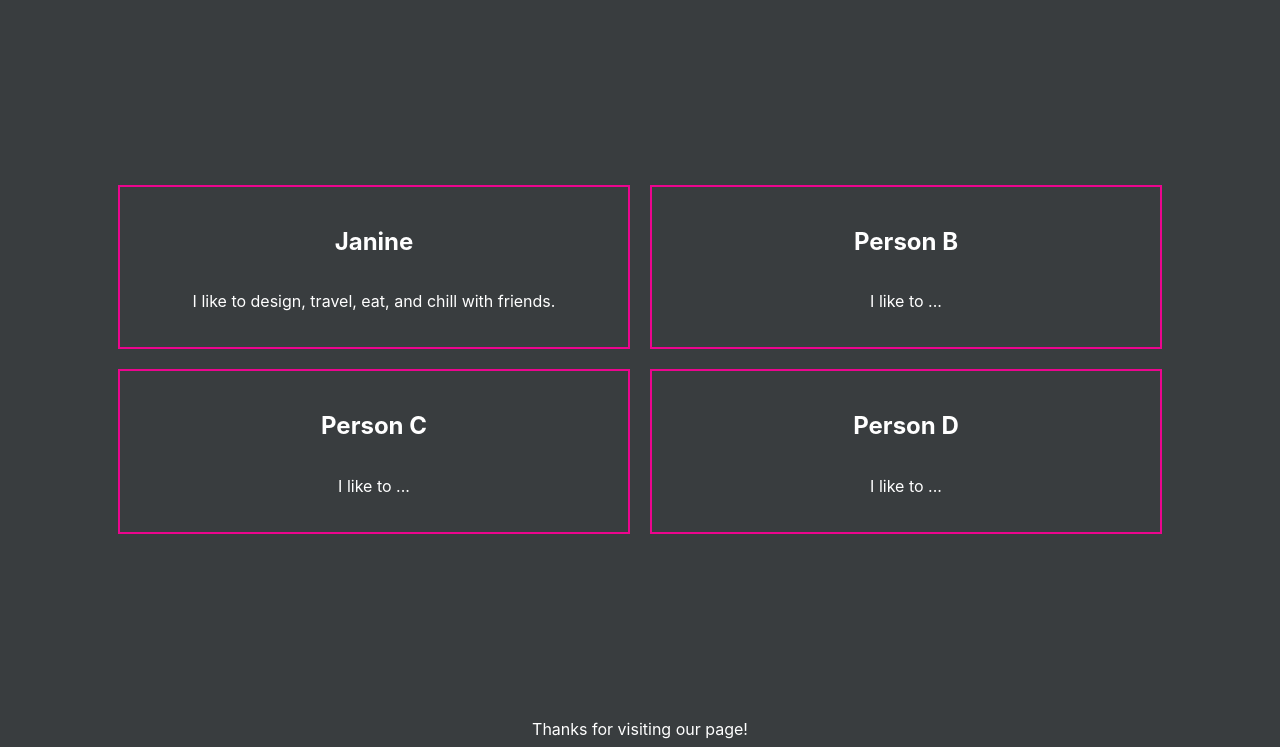
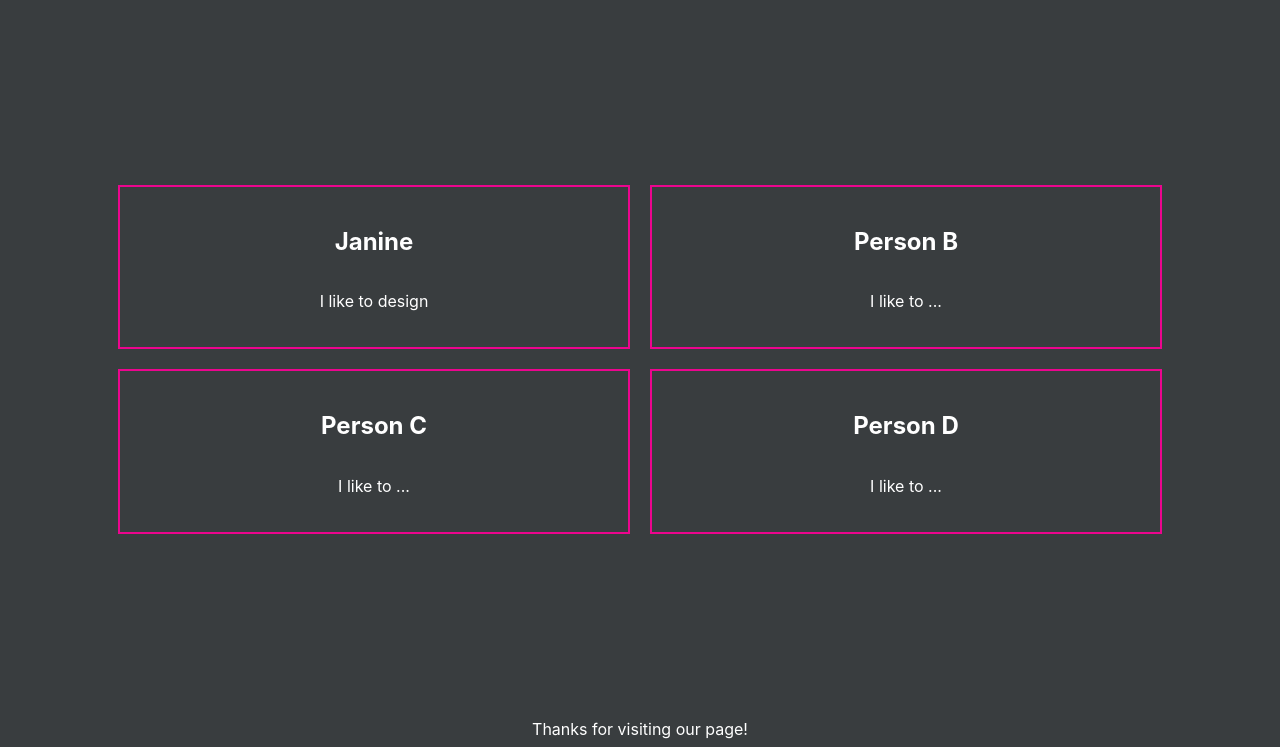
Before and after one commit to black-codher-bootcamp-2021-vaughan/pull-request-practice-vaughan-group-a, a plain HTML site: page index.html in a window 1280 px wide. Shown: the part 69-816 px from the top of the page. Drawn offline with Linux system fonts and the light colour scheme.

Commit message:
Deleting additional things I like, as we were only supposed to include one

```diff
--- a/index.html
+++ b/index.html
@@ -12,7 +12,7 @@
       <div class="group-grid">
         <div class="group-member">
           <h2>Janine</h2>
-          <p>I like to design, travel, eat, and chill with friends.</p>
+          <p>I like to design</p>
         </div>
         <div class="group-member">
           <h2>Person B</h2>
```
